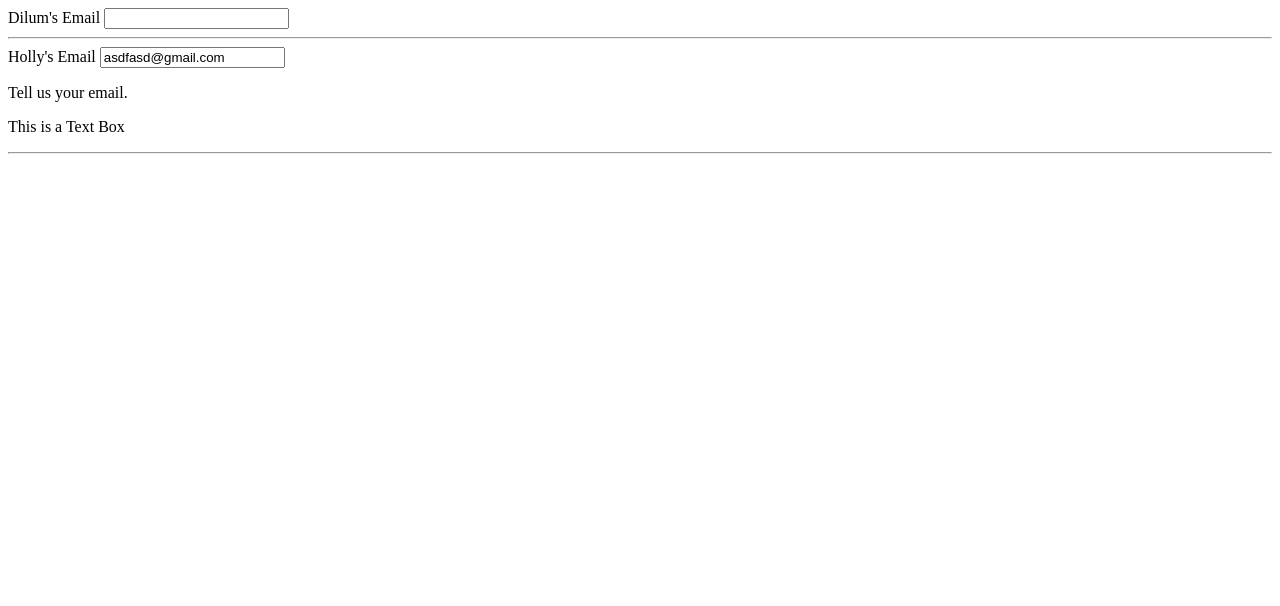
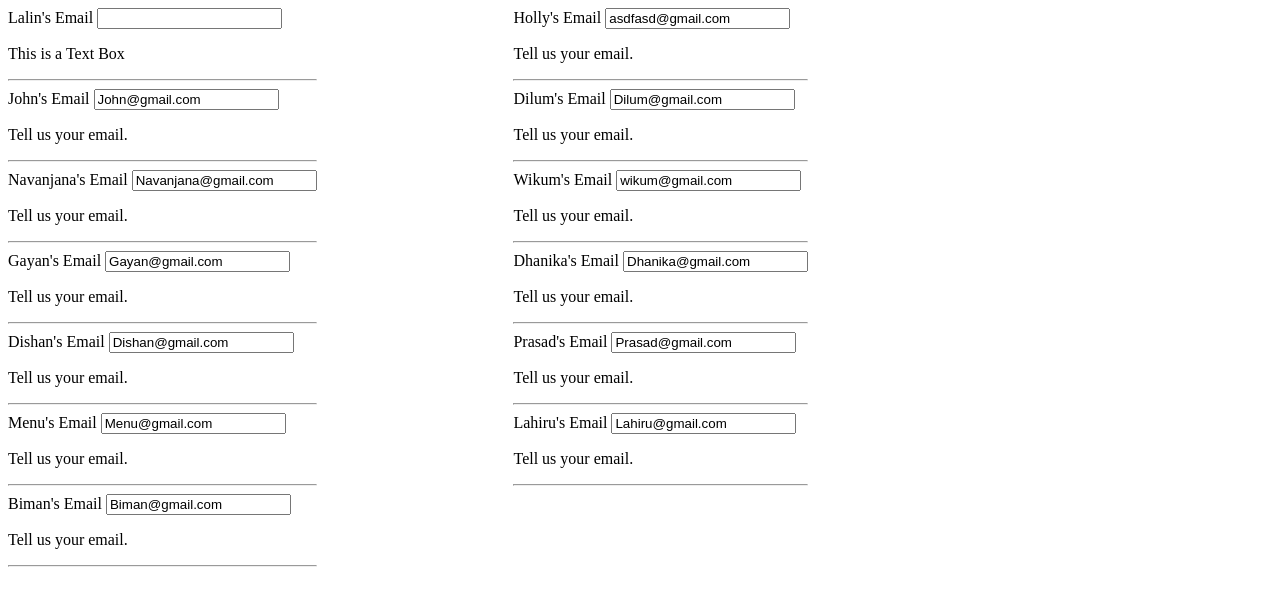
Before and after one commit to dilumn/angularsamples, a plain HTML site: page dynamic-view.html in a window 1280 px wide. Drawn offline with nearby package versions, Linux system fonts and the light colour scheme.

Commit message:
seperate the dynamic views into two views

```diff
--- a/dynamic-view.html
+++ b/dynamic-view.html
@@ -4,27 +4,59 @@
   <script src = "http://ajax.googleapis.com/ajax/libs/angularjs/1.3.14/angular.min.js"></script>
   <script src = "mainApp.js"></script>
   <script src = "dynamic.js"></script>
+
+  <style>
+      div.box { background: #FFFFFF; height: 100px; width: 800px; }
+      div.div1{background: #FFFFFF; float: left; height: auto; width: auto; }
+      div.div2{ background: #FFFFFF; float: right; height: auto; width: auto; }
+      div.clear { clear: both; height: 1px; overflow: hidden; font-size:0pt; margin-top: -1px; }
+  </style>
+
 </head>
 
 <body ng-app="mainApp">
   <div ng-controller="DynamicController as dynamic">
 
+    <div class="box">
         <form name="userForm" novalidate>
+            <div class="div1">
+                <div class="form-group" ng-repeat="firstUser in firstUsers">
+                    <label>{{ firstUser.name }}'s Email</label>
+                    <input type="text" class="form-control" name="email" ng-model="firstUser.email" required>
+                    <br>
 
-           <div class="form-group" ng-repeat="user in formData.users">
-             <label>{{ user.name }}'s Email</label>
-             <input type="text" class="form-control" name="email" ng-model="user.email" required>
-             <br>
-             <div ng-show="user.email">
+                    <div ng-show="firstUser.email">
                         <p>Tell us your email.<p>
                     </div>
-             <div ng-show="user.isText">
+
+                    <div ng-show="firstUser.isText">
                         <p>This is a Text Box<p>
                     </div>
+
                     <hr>
                 </div>
+            </div>
 
+            <div class="div2">
+                <div class="form-group" ng-repeat="secondUser in secondUsers">
+                    <label>{{ secondUser.name }}'s Email</label>
+                    <input type="text" class="form-control" name="email" ng-model="secondUser.email" required>
+                    <br>
+                    <div ng-show="secondUser.email">
+                        <p>Tell us your email.<p>
+                    </div>
+
+                    <div ng-show="secondUser.isText">
+                        <p>This is a Text Box<p>
+                    </div>
+
+                    <hr>
+                </div>
+            </div>
+
+             <div class="clear">
         </form>
+        </div>
 
     </div>
  </body>
--- a/dynamic.js
+++ b/dynamic.js
@@ -2,18 +2,71 @@ mainApp.controller('DynamicController', ['$scope', function($scope){
 
   var users = [
       {
-        name: 'Dilum',
+        name: 'Lalin',
         email: '' ,
-        isText: false
+        isText: true
       },
       {
         name: 'Holly',
         email: 'asdfasd@gmail.com' ,
-        isText: true
+      },
+      {
+        name: 'John',
+        email: 'John@gmail.com' ,
+      },
+      {
+        name: 'Dilum',
+        email: 'Dilum@gmail.com' ,
+      },
+      {
+        name: 'Navanjana',
+        email: 'Navanjana@gmail.com' ,
+      },
+      {
+        name: 'Wikum',
+        email: 'wikum@gmail.com' ,
+      },
+      {
+        name: 'Gayan',
+        email: 'Gayan@gmail.com' ,
+      },
+      {
+        name: 'Dhanika',
+        email: 'Dhanika@gmail.com' ,
+      },
+      {
+        name: 'Dishan',
+        email: 'Dishan@gmail.com' ,
+      },
+      {
+        name: 'Prasad',
+        email: 'Prasad@gmail.com' ,
+      },
+      {
+        name: 'Menu',
+        email: 'Menu@gmail.com' ,
+      },
+      {
+        name: 'Lahiru',
+        email: 'Lahiru@gmail.com' ,
+      },
+      {
+        name: 'Biman',
+        email: 'Biman@gmail.com' ,
       }
   ];
 
+  function chunk(arr, size, start) {
+  var newArr = [];
+  for (var i=start; i<arr.length; i+=size) {
+    newArr.push(arr[i]);
+  }
+  return newArr;
+  }
+
+  $scope.firstUsers = chunk(users, 2, 0);
+  $scope.secondUsers = chunk(users, 2, 1);
+
   $scope.formData = {};
   $scope.formData.users = users;
-
 }]);
```
Lines whose indentation alone changed are shown as unchanged.
